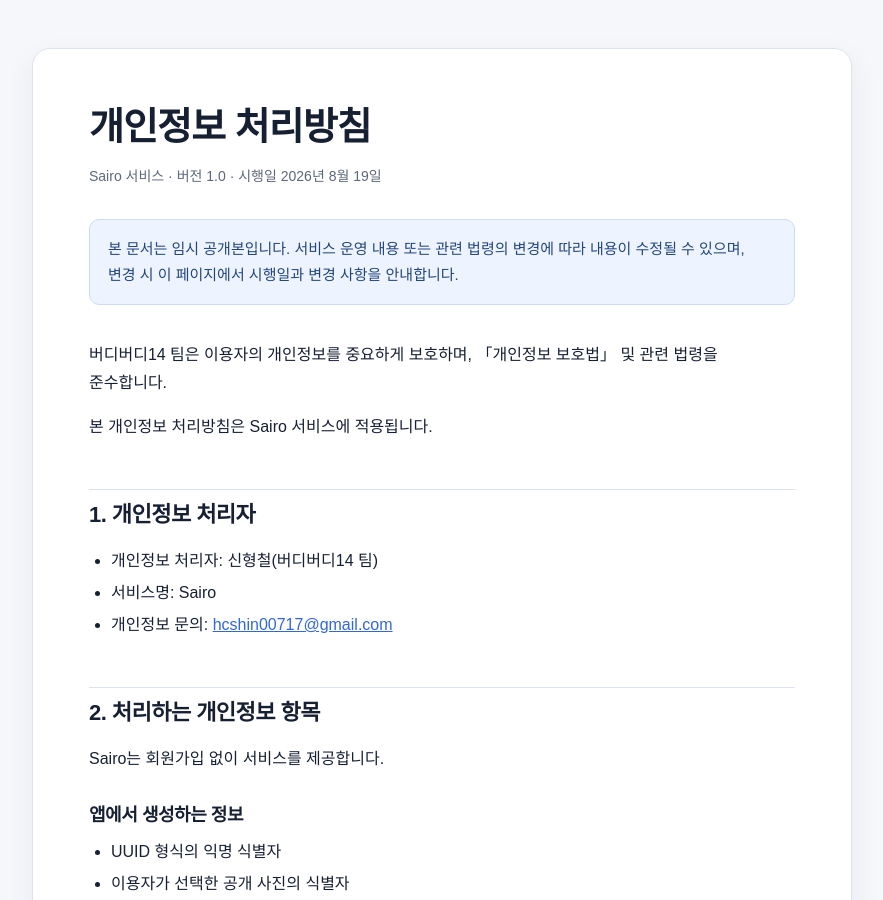
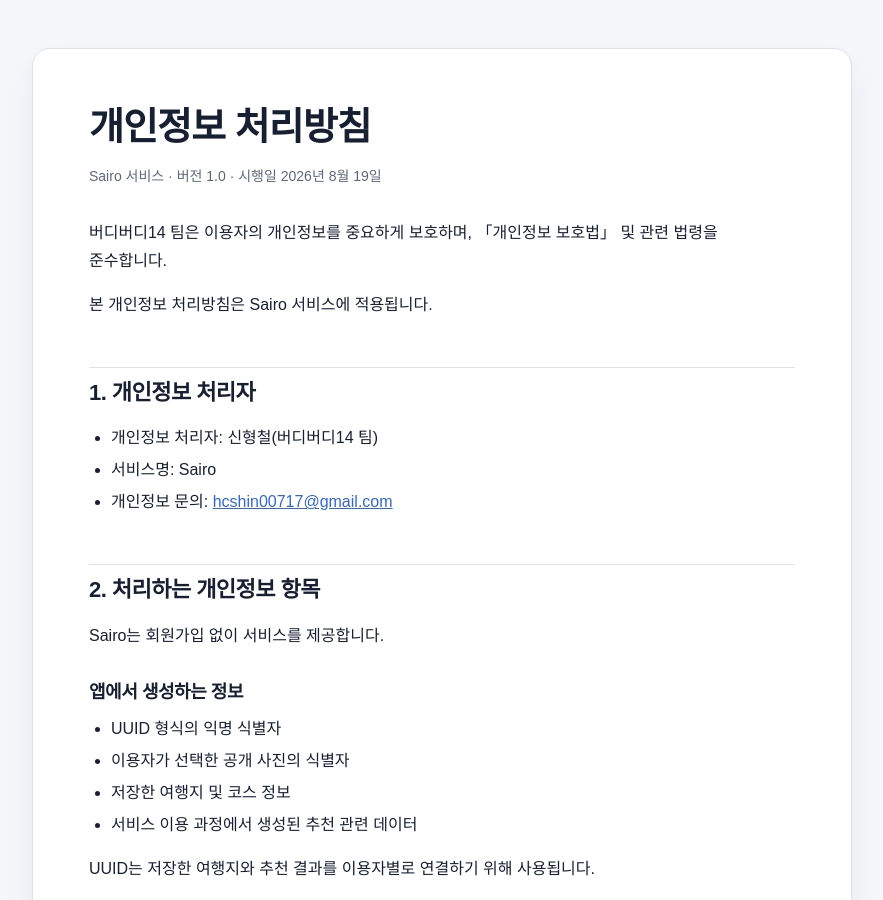
Before and after one commit to SAIRO14/SAIRO-PRIVACY-POLICY, a Jekyll site: the page built from index.md, in a window 1280 px wide and 900 px high. Shown: the whole window, without its empty margins (198-1081 px from the left). Built offline with Jekyll 4.4.1, drawn with Linux system fonts in a browser that asks for light colours.

Commit message:
chore: Finalize privacy policy release wording

```diff
--- a/index.md
+++ b/index.md
@@ -7,9 +7,6 @@ title: 개인정보 처리방침 | Sairo
 
 Sairo 서비스 · 버전 1.0 · 시행일 2026년 8월 19일
 {: .policy-meta}
-
-본 문서는 임시 공개본입니다. 서비스 운영 내용 또는 관련 법령의 변경에 따라 내용이 수정될 수 있으며, 변경 시 이 페이지에서 시행일과 변경 사항을 안내합니다.
-{: .policy-notice}
 
 버디버디14 팀은 이용자의 개인정보를 중요하게 보호하며, 「개인정보 보호법」 및 관련 법령을 준수합니다.
 
```
Also changed, not shown: CHANGELOG.md.
